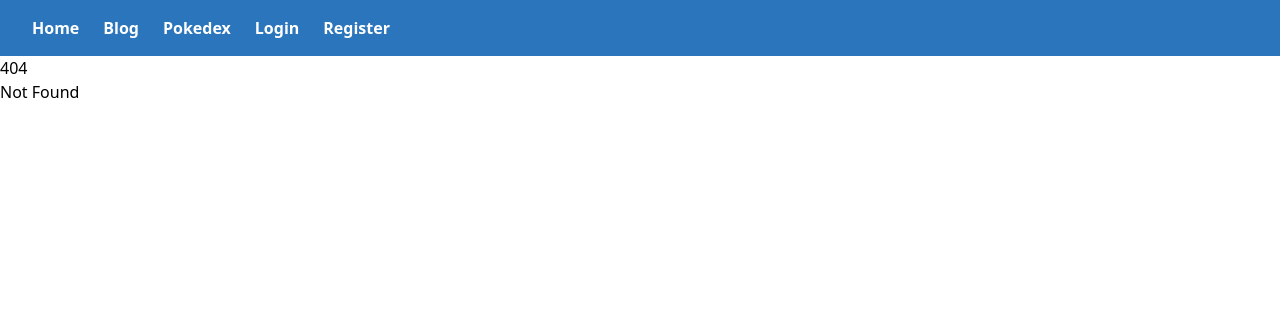
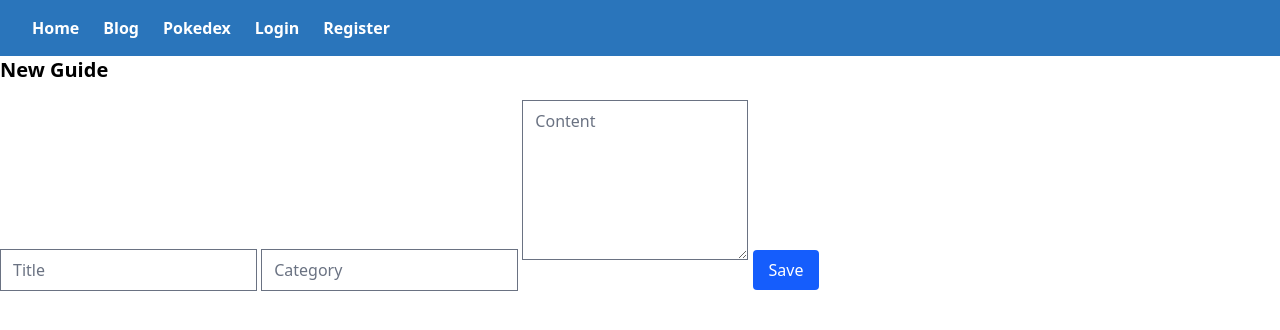
Before and after one commit to woragis/pokemon, a SvelteKit app in the folder frontend/: page /admin/guides/new in a window 1280 px wide. Before the commit this address had no page. Shown: the top 330 px of the page. Built offline with nearby package versions, Linux system fonts and the light colour scheme.

Commit message:
Create guides admin pages

```diff
--- /dev/null
+++ b/frontend/src/routes/admin/guides/+page.svelte
@@ -0,0 +1,24 @@
+<script>
+	import { deleteGuide, getGuides } from '@/api/guides.js';
+	let guides = getGuides();
+</script>
+
+<h1 class="text-2xl font-bold mb-4">Admin Guide Manager</h1>
+<a href="/admin/guides/new" class="text-blue-500">+ New Guide</a>
+
+<ul class="mt-4 space-y-3">
+	{#each guides as g}
+		<li class="border rounded p-4">
+			<div class="flex justify-between items-center">
+				<div>
+					<h2 class="font-semibold">{g.title}</h2>
+					<p class="text-sm text-gray-500">{g.category}</p>
+				</div>
+				<div class="flex gap-2">
+					<a class="text-blue-600" href={`/admin/guides/${g.id}/edit`}>Edit</a>
+					<button class="text-red-500" on:click={() => deleteGuide(g.id)}>Delete</button>
+				</div>
+			</div>
+		</li>
+	{/each}
+</ul>
--- /dev/null
+++ b/frontend/src/routes/admin/guides/new/+page.svelte
@@ -0,0 +1,22 @@
+<script>
+	import { createGuide } from '@/api/guides.js';
+
+	let title = '';
+	let category = '';
+	let content = '';
+
+	function submit() {
+		createGuide({ title, category, content });
+		window.location.href = '/admin/guides';
+	}
+</script>
+
+<h1 class="text-xl font-bold mb-4">New Guide</h1>
+
+<form class="space-y-4" on:submit|preventDefault={submit}>
+	<input class="input" bind:value={title} placeholder="Title" />
+	<input class="input" bind:value={category} placeholder="Category" />
+	<textarea class="input h-40" bind:value={content} placeholder="Content"></textarea>
+
+	<button class="bg-blue-600 text-white px-4 py-2 rounded">Save</button>
+</form>
```
Also changed, not shown: frontend/src/routes/admin/guides/[id]/edit/+page.svelte (added).
